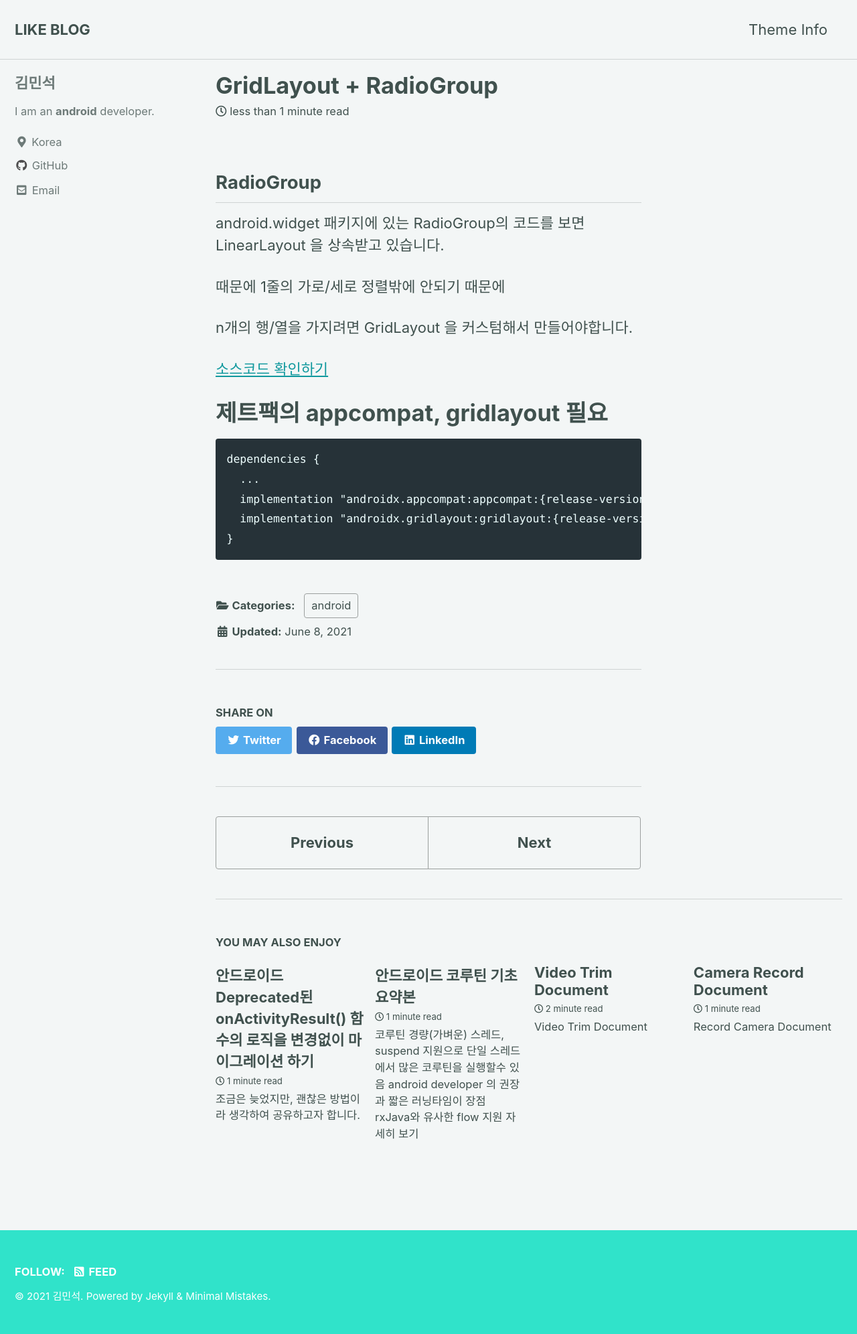
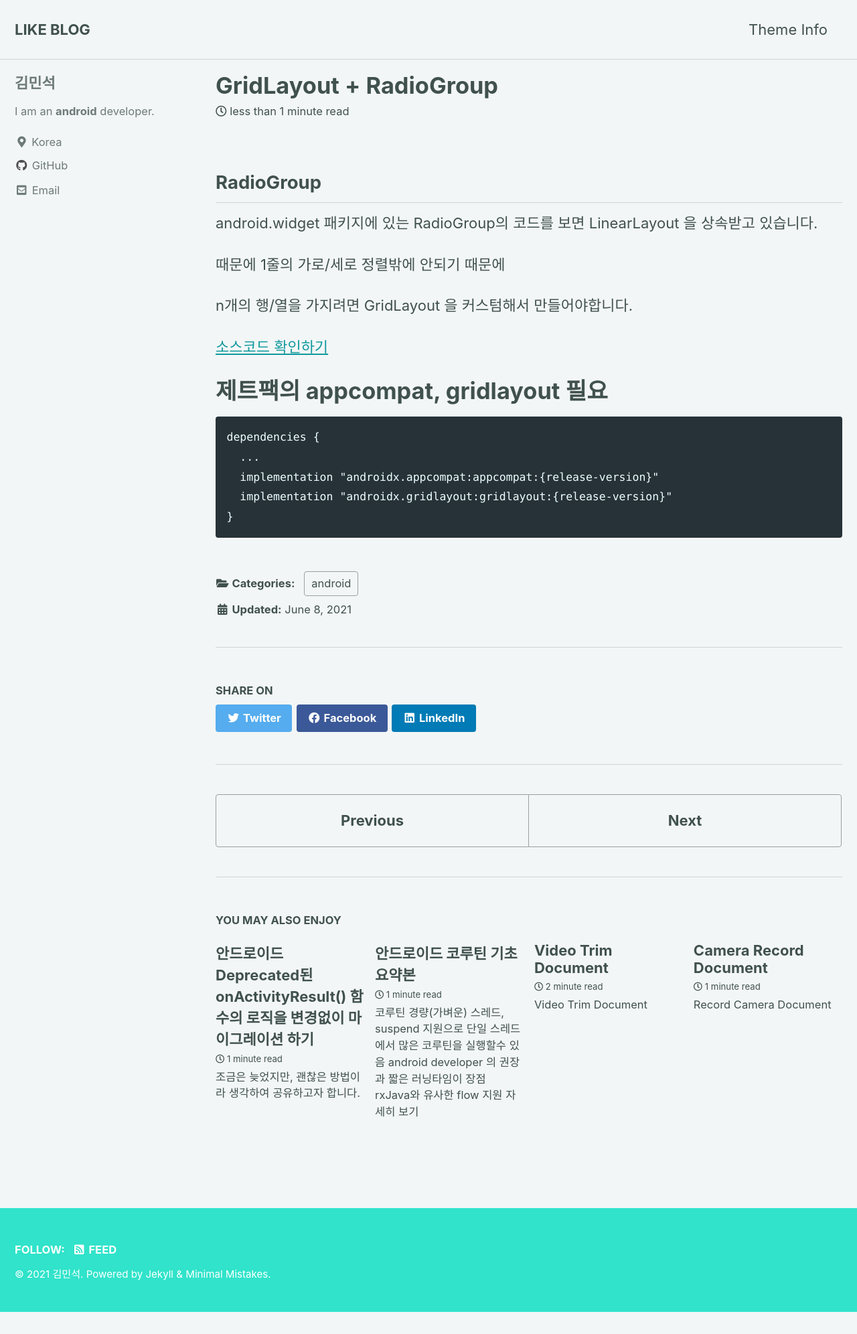
Before and after one commit to sun5066/sun5066.github.io, a Jekyll site: the page built from _posts/2021-06-08-android-grid-radio-group.md, in a window 1280 px wide. Shown: the whole page at 67% size. Built offline with Jekyll 4.4.1, drawn with Linux system fonts in a browser that asks for light colours; cached includes are drawn as plain includes; after the commit the page ends 1959 px from its top, so only the background shows below that.

Commit message:
css 수정

```diff
--- a/_sass/minimal-mistakes/_page.scss
+++ b/_sass/minimal-mistakes/_page.scss
@@ -44,11 +44,11 @@
 
   @include breakpoint($x-large) {
     width: calc(100% - #{$right-sidebar-width});
-    padding-right: $right-sidebar-width;
+    padding-right: 0px; //$right-sidebar-width;
   }
 
   .page__inner-wrap {
-    float: left;
+    float: right;
     margin-top: 1em;
     margin-left: 0;
     margin-right: 0;
```
